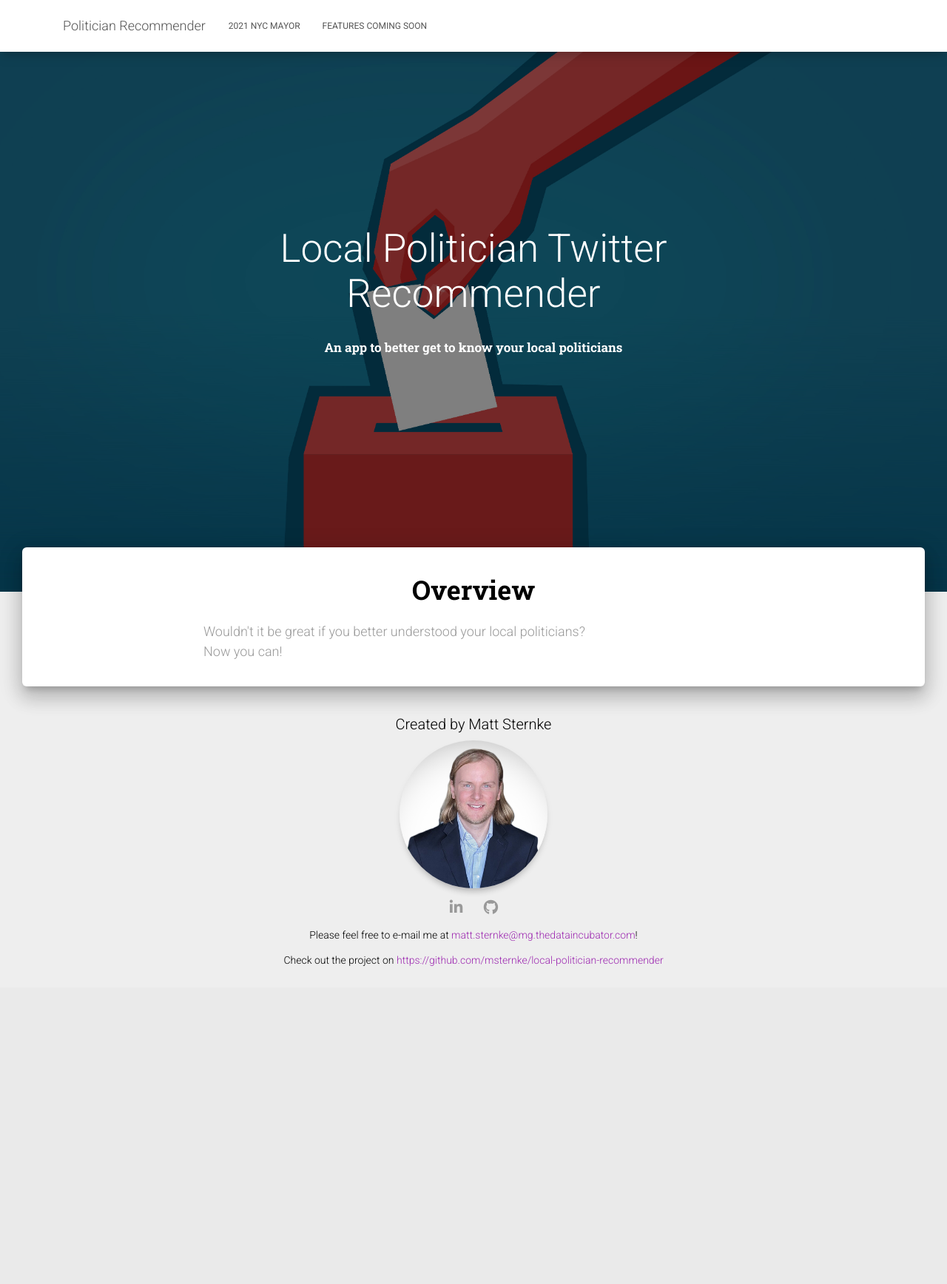
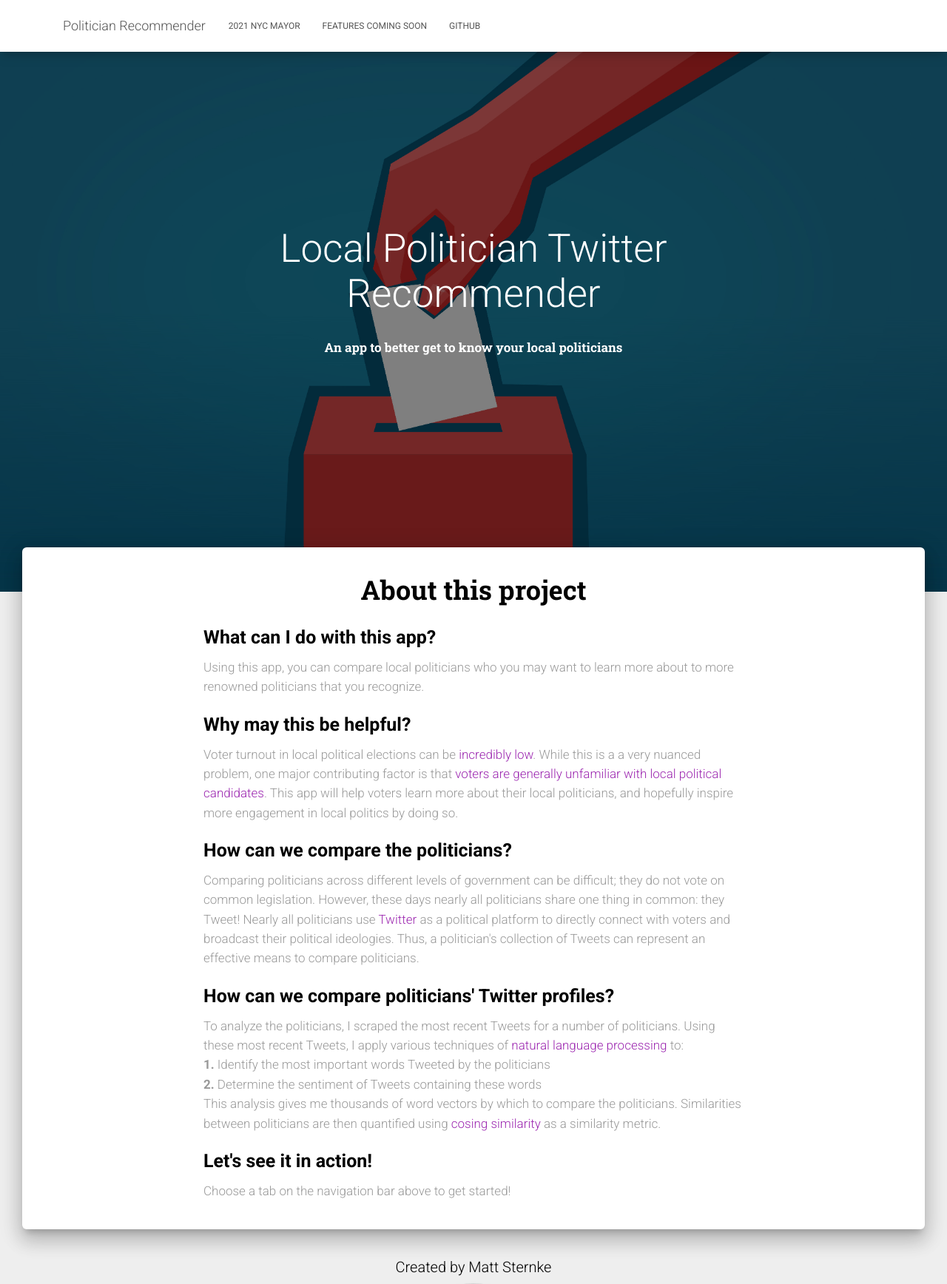
Before and after one commit to msternke/local-politician-recommender, a Flask app: page / in a window 1280 px wide. Shown: the top 1736 px of the page at 74% size. Before the commit the page ends 1306 px from the top, so only its background shows below. Run offline with Flask 2, Linux system fonts and the light colour scheme; some libraries are stand-ins or nearby versions.

Commit message:
Updating web app landing page

```diff
--- a/templates/base.html
+++ b/templates/base.html
@@ -40,6 +40,9 @@
           </li>
           <li class="nav-item">
             <a class="nav-link" href="features-coming-soon#overview">Features coming soon</a>
+          </li>
+          <li class="nav-item">
+            <a class="nav-link" href="https://github.com/msternke/local-politician-recommender">GitHub</a>
           </li>
         </ul>
       </div>
--- a/templates/index.html
+++ b/templates/index.html
@@ -8,12 +8,52 @@
   <div class="container">
     <div class="row">
       <div class="col-md-8 ml-auto mr-auto">
-        <h2 class="title text-center">Overview</h2>
-          <h4 class="description text-left">
-            Wouldn't it be great if you better understood
-            your local politicians?<br>
-            Now you can!
-          </h4>
+        <h2 class="title text-center">About this project</h2>
+          <h3 class=""><b>What can I do with this app?</b></h3>
+          <h5 class="description text-left">
+            Using this app, you can compare local politicians who you may want
+            to learn more about to more renowned politicians that you recognize.
+          </h5>
+          <h3 class=""><b>Why may this be helpful?</b></h3>
+          <h5 class="description text-left">
+            Voter turnout in local political elections can be
+            <a href="http://whovotesformayor.org/">incredibly low</a>. While this
+            is a a very nuanced problem, one major contributing factor is that
+            <a href="https://hub.jhu.edu/2018/12/14/americans-dont-understand-state-government/">
+            voters are generally unfamiliar with local political candidates</a>.
+            This app will help voters learn more about their local politicians,
+            and hopefully inspire more engagement in local politics by doing so.
+          </h5>
+          <h3 class=""><b>How can we compare the politicians?</b></h3>
+          <h5 class="description text-left">
+            Comparing politicians across different levels of government can be
+            difficult; they do not vote on common legislation. However, these
+            days nearly all politicians share one thing in common: they Tweet!
+            Nearly all politicians use <a href="https://www.twitter.com">Twitter </a>
+            as a political platform to directly connect with voters and broadcast
+            their political ideologies. Thus, a politician's collection of Tweets
+            can represent an effective means to compare politicians.
+          </h5>
+          <h3 class=""><b>How can we compare politicians' Twitter profiles?</b></h3>
+          <h5 class="description text-left">
+            To analyze the politicians, I scraped the most recent Tweets for a
+            number of politicians. Using these most recent Tweets, I apply various
+            techniques of <a href="https://en.wikipedia.org/wiki/Natural_language_processing">
+            natural language processing</a> to:
+            <br>
+            <b>1.</b> Identify the most important words Tweeted by the politicians
+            <br>
+            <b>2.</b> Determine the sentiment of Tweets containing these words
+            <br>
+            This analysis gives me thousands of word vectors by which to compare
+            the politicians. Similarities between politicians are then quantified
+            using <a href="https://en.wikipedia.org/wiki/Cosine_similarity">
+            cosing similarity</a> as a similarity metric.
+          </h5>
+          <h3 class=""><b>Let's see it in action!</b></h3>
+          <h5 class="description text-left">
+            Choose a tab on the navigation bar above to get started!
+          </h5>
           <br>
       </div>
     </div>
```
Also changed, not shown: 1 other file.
